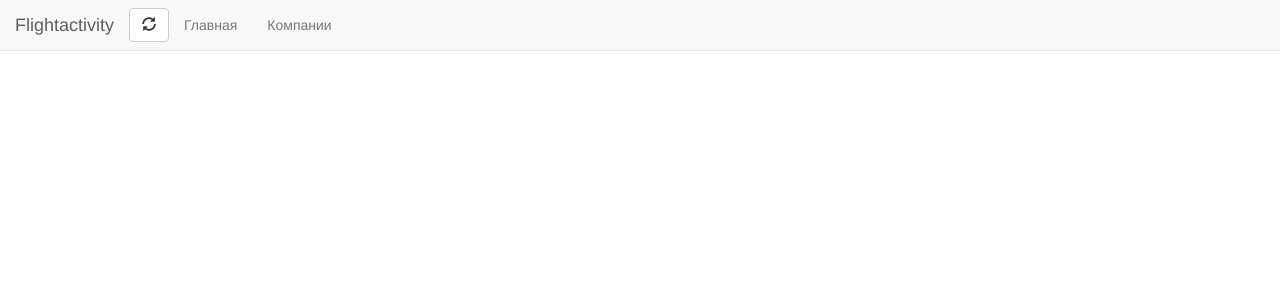
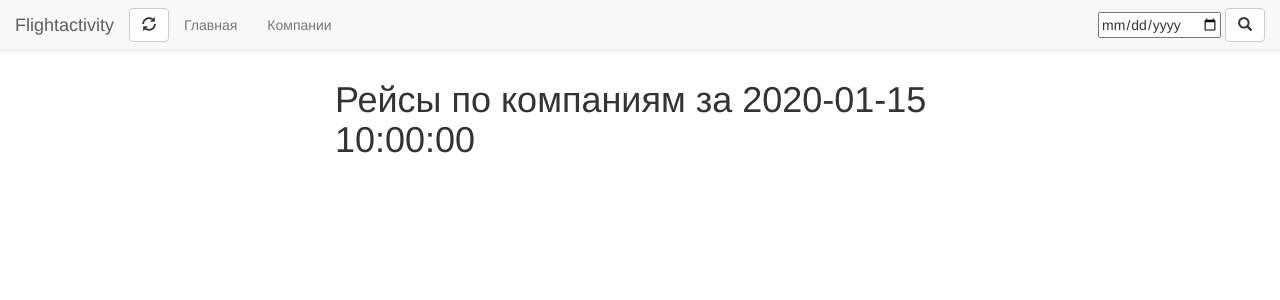
Before and after one commit to NotHardEngineer/Flightactivity_flask, a Flask app: template src/templates/companies.html in a window 1280 px wide. Shown: the top 300 px of the page. Run offline with Flask 3, Linux system fonts and the light colour scheme; the template is opened without the code that fills it: most values are stand-ins (such as "Sample title", 1, 10 or a date in 2020); some libraries are stand-ins or nearby versions.

Commit message:
Added datepicker

```diff
--- a/src/templates/base.html
+++ b/src/templates/base.html
@@ -37,9 +37,9 @@
             <div class="navbar-header">
                 <a class="navbar-brand">Flightactivity</a>
                 <a class="action" href="{{ url_for('parsing.update_tolmachevo') }}">
-                <button type="button" class="btn btn-default navbar-btn">
-                    <span class="glyphicon glyphicon-refresh"></span>
-                </button>
+                    <button type="button" class="btn btn-default navbar-btn">
+                        <span class="glyphicon glyphicon-refresh"></span>
+                    </button>
                 </a>
             </div>
         </div>
@@ -49,11 +49,25 @@
             <ul class="nav navbar-nav">
                 <li><a href="{{url_for('main.main')}}">Главная</a></li>
                 <li><a href="{{url_for('main.companies')}}">Компании</a></li>
+
             </ul>
+
+            <form method="post" class="navbar-form navbar-right">
+                <div class="form-group">
+                    <input type="date" id="flights_date" name="flights_date">
+                </div>
+                <button type="submit" class="btn btn-default">
+                    <span class="glyphicon glyphicon-search"></span>
+                </button>
+            </form>
         </div>
     </div>
 </nav>
-
+<script>
+    var date = '{{date}}';
+    console.log(date);
+    document.getElementById("flights_date").defaultValue = date;
+</script>
 
 {%block content%}
 {%endblock%}
--- a/src/templates/companies.html
+++ b/src/templates/companies.html
@@ -1,6 +1,12 @@
 {% extends 'base.html' %}
 {% block content %}
-<div class="container-fluid" style="padding-top: 60px" id="graphsContainer"></div>
+<div class="container-fluid" style="padding-top: 60px" id="graphsContainer">
+    <div class="row">
+        <div class="col-md-6 col-md-offset-3 col-xs-12">
+            <h1>Рейсы по компаниям за {{date_for_show}}</h1>
+        </div>
+    </div>
+</div>
 <script>
     // Provided data for the graph
     var graphsContainer = document.getElementById('graphsContainer');
@@ -10,7 +16,6 @@
     '21', '22', '23'];
     var data = JSON.parse('{{data|tojson}}');
     for (const [company, value] of Object.entries(data)) {
-        console.log(company, value);
         var row = document.createElement('div');
         row.classList.add('row');
         graphsContainer.appendChild(row);
--- a/src/templates/index.html
+++ b/src/templates/index.html
@@ -1,6 +1,11 @@
 {% extends 'base.html' %}
 {% block content %}
 <div class="container-fluid" style="padding-top: 60px">
+    <div class="row">
+        <div class="col-md-6 col-md-offset-3 col-xs-12">
+            <h1>Рейсы за {{date}}</h1>
+        </div>
+    </div>
     <div class="row">
         <div class="col-md-6 col-md-offset-3 col-xs-12">
             <h2>Все рейсы</h2>
```
Also changed, not shown: src/main.py (+10 -13 lines).
